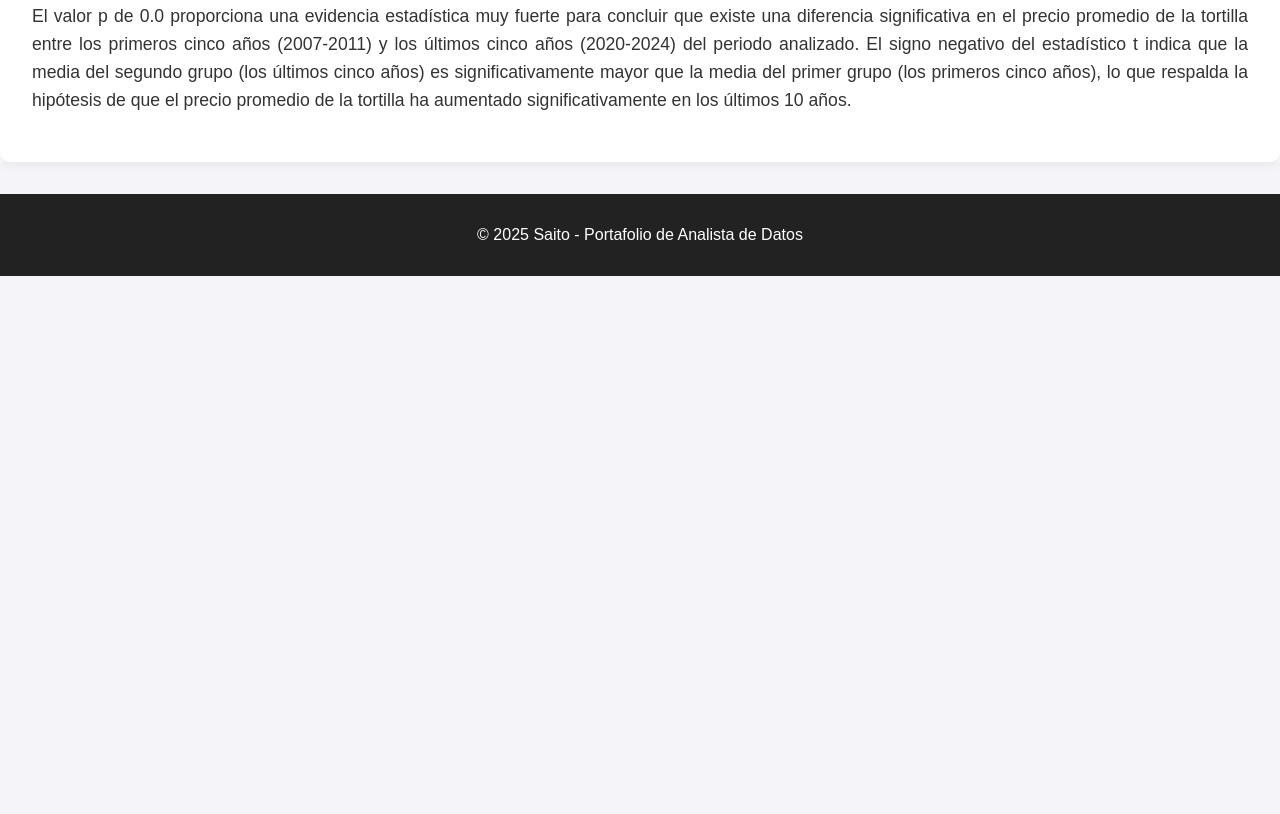
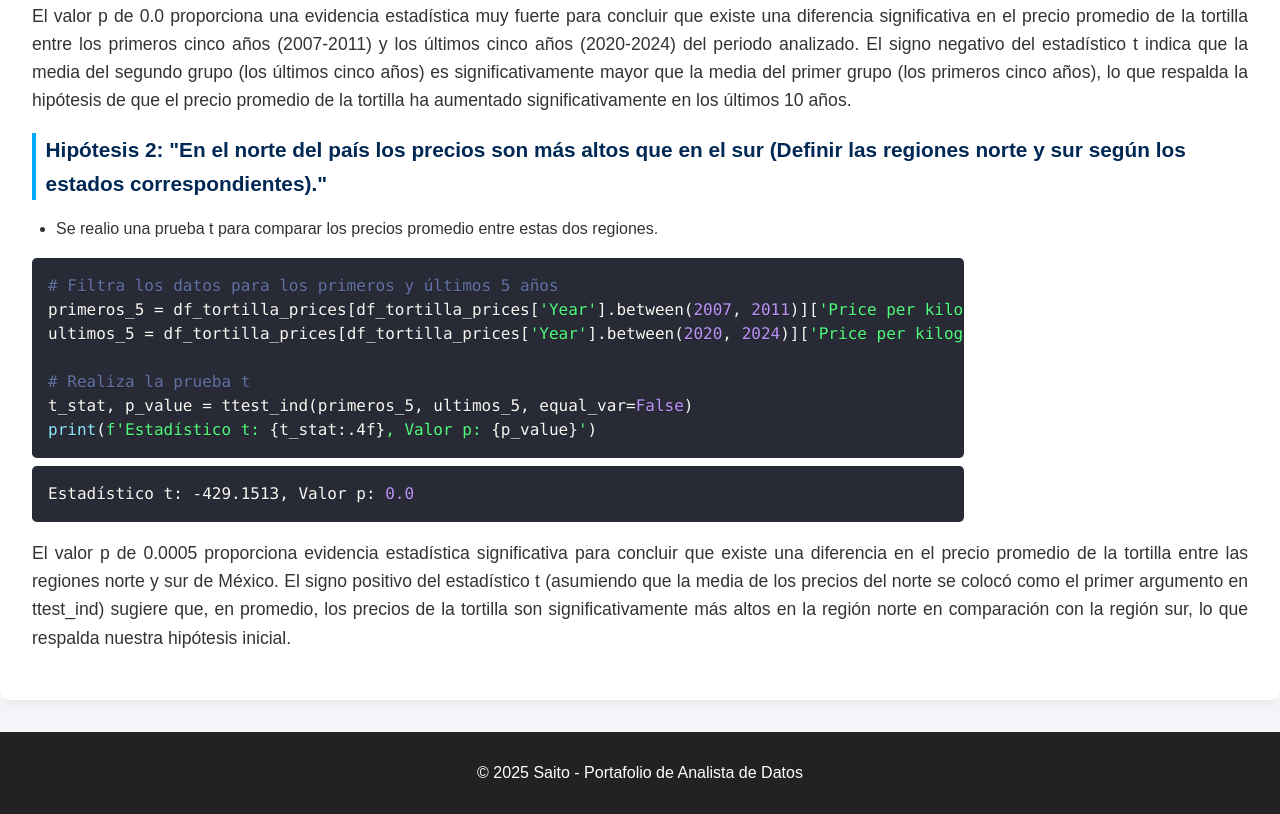
Before and after one commit to SaitoM17/mi-portafolio, a React (Create React App) app: page /Precio-tortilla in a window 1280 px wide. Shown: the part 9080-9894 px from the top of the page. Before the commit the page ends 9356 px from the top, so only its background shows below. Built offline with nearby package versions, Linux system fonts and the light colour scheme.

Commit message:
feat: Se agrego hipotesis 2

```diff
--- a/src/pages/PrecioTortillaMexico.js
+++ b/src/pages/PrecioTortillaMexico.js
@@ -69,6 +69,14 @@ ultimos_5 = df_tortilla_prices[df_tortilla_prices['Year'].between(2020, 2024)]['
 t_stat, p_value = ttest_ind(primeros_5, ultimos_5, equal_var=False)
 print(f'Estadístico t: {t_stat:.4f}, Valor p: {p_value}')`;
 
+  const code9 = `# Filtra los datos para los primeros y últimos 5 años
+primeros_5 = df_tortilla_prices[df_tortilla_prices['Year'].between(2007, 2011)]['Price per kilogram']
+ultimos_5 = df_tortilla_prices[df_tortilla_prices['Year'].between(2020, 2024)]['Price per kilogram']
+
+# Realiza la prueba t
+t_stat, p_value = ttest_ind(primeros_5, ultimos_5, equal_var=False)
+print(f'Estadístico t: {t_stat:.4f}, Valor p: {p_value}')`;
+
   const salida1 = `Identificar Valores Nulos por Columnas
 State                    0
 City                     0
@@ -110,6 +118,8 @@ Años con precios promedio que se desvían más de 2 desviaciones estándar:
 Series([], Name: Price per kilogram, dtype: float64)`;
 
   const salida7 = `Estadístico t: -429.1513, Valor p: 0.0`;
+
+  const salida8 = `Estadístico t: -429.1513, Valor p: 0.0`;
 
   return (
     <div className="pagina-proyecto">
@@ -260,6 +270,26 @@ Series([], Name: Price per kilogram, dtype: float64)`;
           del estadístico t indica que la media del segundo grupo (los últimos cinco años) es significativamente mayor que la media del primer grupo
           (los primeros cinco años), lo que respalda la hipótesis de que el precio promedio de la tortilla ha aumentado significativamente en los últimos 10 años.
         </p>
+        <h4>
+          Hipótesis 2: "En el norte del país los precios son más altos que en el sur (Definir las regiones norte y sur según los estados correspondientes)."
+        </h4>
+        <ul>
+          <li>
+            Se realio una prueba t para comparar los precios promedio entre estas dos regiones.
+          </li>
+        </ul>
+        <SyntaxHighlighter language="python" style={dracula} className="code-block">
+          {code9}
+        </SyntaxHighlighter>
+        <SyntaxHighlighter language="bash" style={dracula} className="code-block">
+          {salida8}
+        </SyntaxHighlighter>
+        <p>
+          El valor p de 0.0005 proporciona evidencia estadística significativa para concluir que existe una diferencia en el precio promedio de la
+          tortilla entre las regiones norte y sur de México. El signo positivo del estadístico t (asumiendo que la media de los precios del norte se colocó
+          como el primer argumento en ttest_ind) sugiere que, en promedio, los precios de la tortilla son significativamente más altos en la región norte en
+          comparación con la región sur, lo que respalda nuestra hipótesis inicial.
+        </p>
       </div>
     </div>
   );
```
